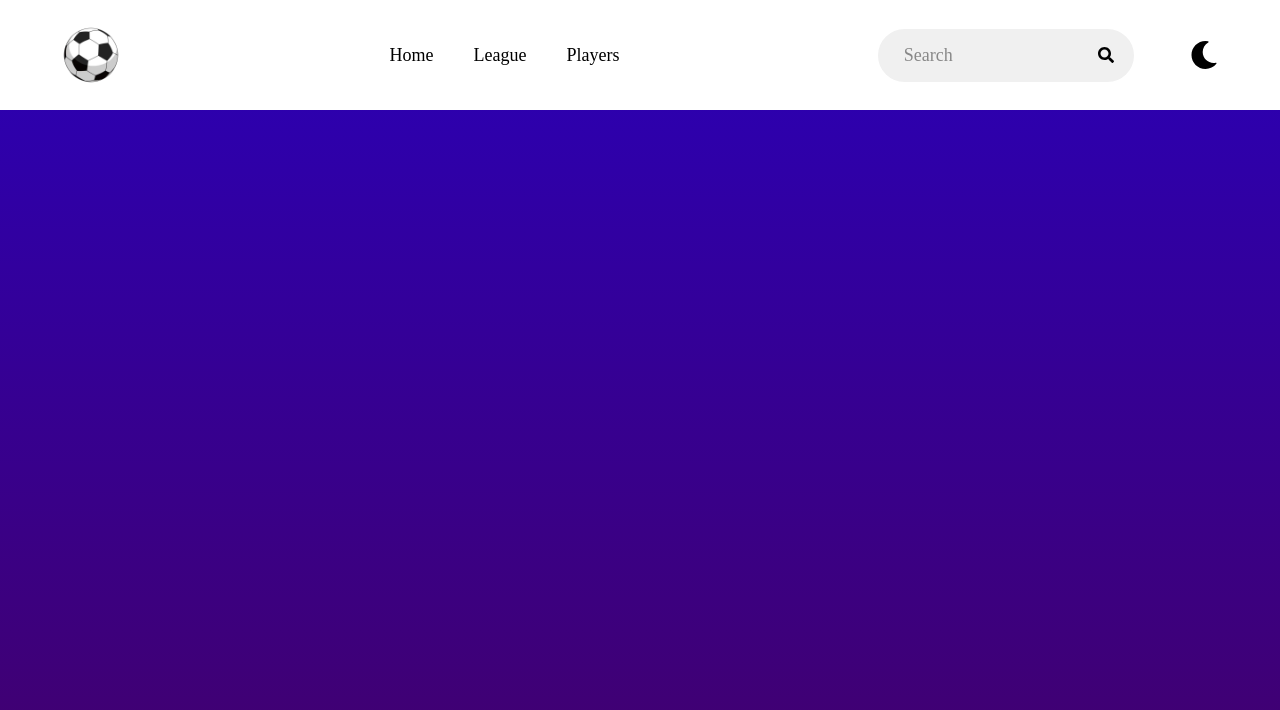
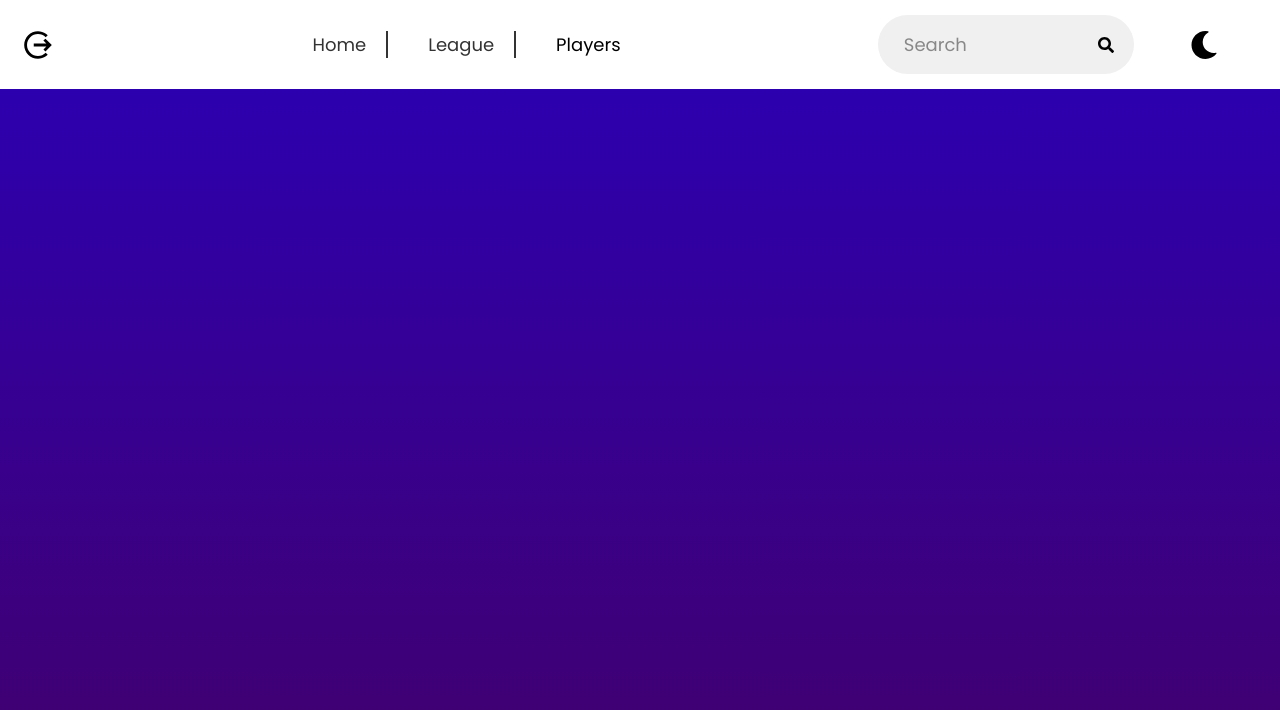
Before and after one commit to PiotrKlocek/Football-League-Frontend, a React (Vite) app in the folder football-league/: page /homepage in a window 1280 px wide. Shown: the top 710 px of the page. Built offline with nearby package versions, Linux system fonts and the light colour scheme.

Commit message:
Added logout button

```diff
--- a/football-league/src/components/Navbar/Navbar.css
+++ b/football-league/src/components/Navbar/Navbar.css
@@ -1,3 +1,4 @@
+@import url('https://fonts.googleapis.com/css2?family=Poppins:wght@300;400;600&display=swap');
 
 * {
     margin: 0;
@@ -11,19 +12,18 @@
     text-decoration: none;
 }
 
+
 .navbar {
     width: 100%;
     display: flex;
     align-items: center;
     justify-content: space-between;
     padding: 15px 4%;
+    font-family: 'Poppins', sans-serif;
     transition: background-color 0.3s ease, color 0.3s ease;
 }
 
-.logo {
-    width: 80px;
-    cursor: pointer;
-}
+
 
 ul {
     flex: 1;
@@ -35,6 +35,17 @@ ul li {
     display: inline-block;
     margin: 10px 20px;
     font-size: 18px;
+    position: relative;
+}
+.navbar.light ul li:not(:last-child) {
+    border-right: 2px solid;
+    padding-right: 20px;
+    color: #333333;
+}
+.navbar.dark ul li:not(:last-child) {
+    border-right: 2px solid;
+    padding-right: 20px;
+    color: #eaeaea;
 }
 
 .search-box {
@@ -111,3 +122,16 @@ ul li {
     cursor: pointer;
     margin-left: 45px;
 }
+.logout-icon{
+
+    font-size: 34px;
+    margin-left: -30px;
+    cursor: pointer;
+}
+
+.navbar.light .logout-icon{
+    color:black;
+}
+.navbar.black .logout-icon{
+    color: #eaeaea;
+}
--- a/football-league/src/components/Navbar/Navbar.jsx
+++ b/football-league/src/components/Navbar/Navbar.jsx
@@ -1,20 +1,28 @@
 import React, {useState} from 'react';
 import { FaSearch } from 'react-icons/fa';
 import { FaMoon } from 'react-icons/fa';
+import { IoMdLogOut } from "react-icons/io";
 import './Navbar.css';
-import soccerLogo from "../../assets/ball2.png";
+import {useNavigate} from "react-router-dom";
+
+
 
 
 const Navbar = () => {
+    let navigate = useNavigate();
     const [theme,setTheme] = useState('light');
 
     const toggle_mode = () => {
         theme === 'light' ? setTheme('dark') : setTheme('light');
     }
 
+    const logout = () => {
+        navigate("/");
+    }
+
     return (
         <div className={`navbar ${theme}`}>
-            <img src={soccerLogo} alt="Soccer logo" className="logo" />
+            <IoMdLogOut className="logout-icon" onClick={logout} />
             <ul>
                 <li>Home</li>
                 <li>League</li>
```
